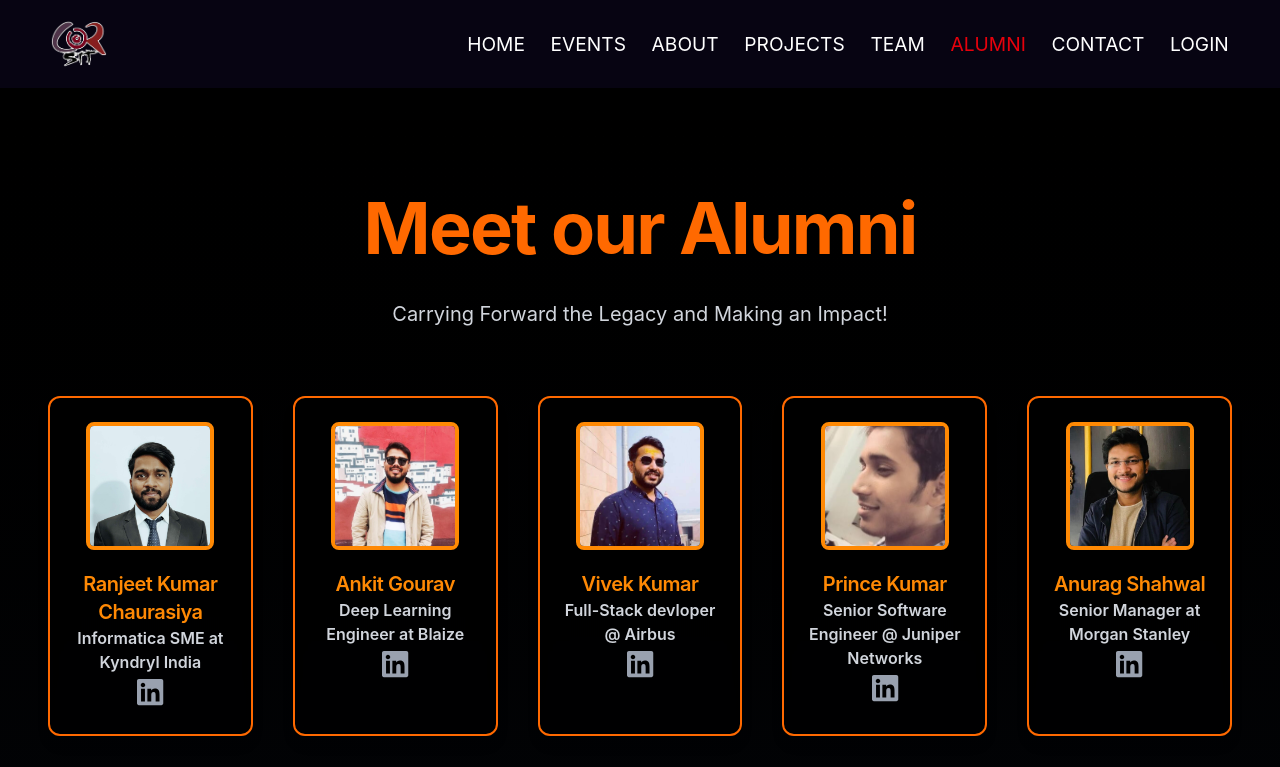
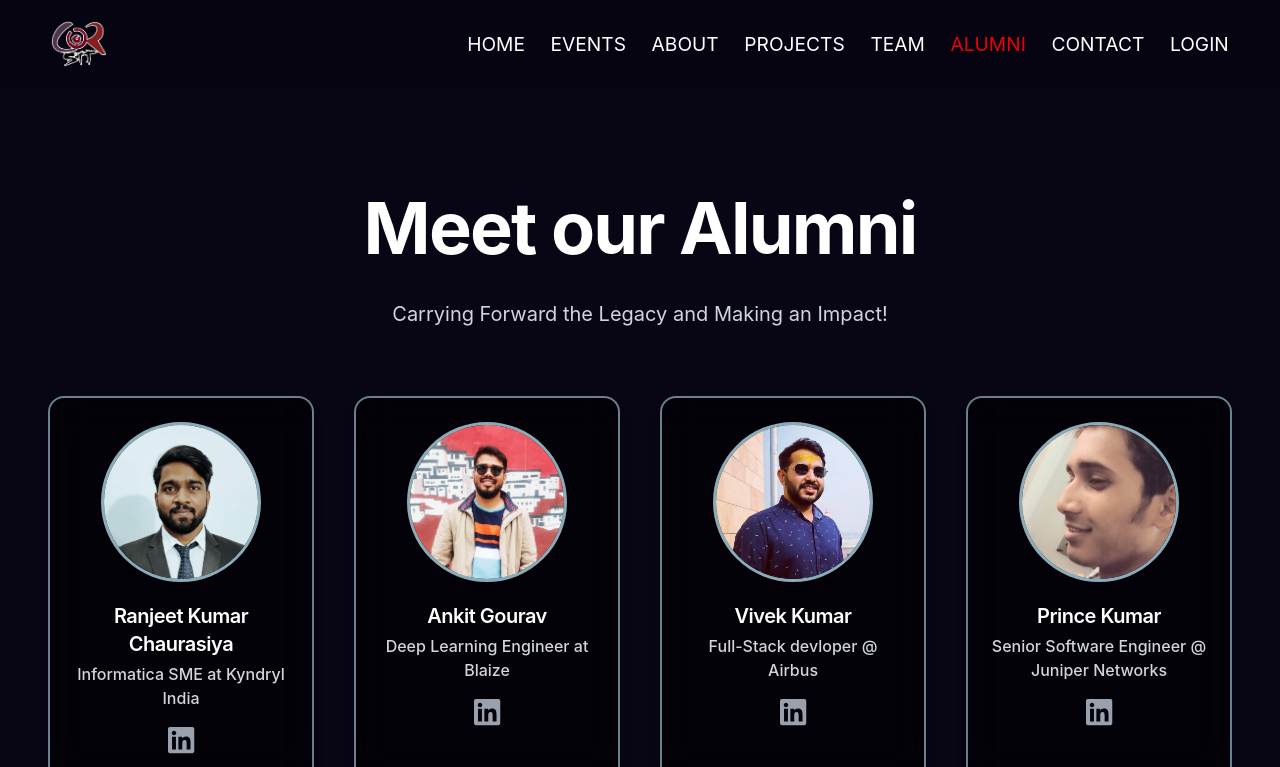
Before and after one commit to jishkhar/Corsit-O, a React (Vite) app: page /alumni in a window 1280 px wide. Shown: the top 767 px of the page. Built offline with nearby package versions, Linux system fonts and the light colour scheme.

Commit message:
add alumni

```diff
--- a/src/components/Alumni/Alumni.jsx
+++ b/src/components/Alumni/Alumni.jsx
@@ -450,26 +450,33 @@ const people = [
 
 export default function Alumni() {
   return (
-    <div className="py-20 sm:py-40 bg-gradient-to-b from-black via-gray-800 to-gray-900 text-white">
+    <div className="py-20 sm:py-40 bg-[#080514] text-white">
       <div className="pt-8 mx-auto max-w-screen-2xl px-8 lg:px-12 flex flex-col items-center text-center">
         <div className="max-w-3xl">
-          <h2 className="text-6xl font-bold tracking-tight sm:text-7xl text-orange-500">
+          <h2 className="text-6xl font-bold tracking-tight sm:text-7xl ">
             Meet our Alumni
           </h2>
           <p className="mt-8 text-xl leading-9 text-gray-300">
             Carrying Forward the Legacy and Making an Impact!
           </p>
         </div>
+
+
+
+
+
         <ul
           role="list"
-          className="mt-16 grid grid-cols-1 sm:grid-cols-2 md:grid-cols-3 lg:grid-cols-4 xl:grid-cols-5 gap-10"
+          className="mt-16 grid grid-cols-1 sm:grid-cols-2 md:grid-cols-3 lg:grid-cols-4 xl:grid-cols-4 gap-10"
         >
           {people.map((person, i) => (
             <li
               key={i}
-              className="flex flex-col items-center text-center rounded-xl py-6 px-4 border-2 border-orange-500 bg-black/60 backdrop-blur-md shadow-lg hover:shadow-orange-500/50 transition-all duration-300"
+              className="flex flex-col items-center text-center rounded-2xl py-6 px-5 border-[2px] bg-black/60
+      backdrop-blur-xl min-h-80 border-[rgba(173,216,230,0.6)] shadow-lg
+      transition-all duration-300 hover:shadow-[0_0_15px_rgba(173,216,230,0.6)]"
             >
-              <div className="w-32 h-32 rounded-lg overflow-hidden border-4 border-orange-400 shadow-md">
+              <div className="w-40 h-40 rounded-full overflow-hidden border-[3px] shadow-md border-[rgba(173,216,230,0.8)]">
                 <img
                   className="w-full h-full object-cover"
                   src={person.ima}
@@ -477,17 +484,18 @@ export default function Alumni() {
                 />
               </div>
               <div className="mt-5">
-                <h3 className="text-xl font-semibold leading-7 tracking-tight text-orange-400">
+                <h3 className="text-xl font-semibold leading-7 tracking-tight text-white mb-1">
                   {person.name}
                 </h3>
-                <p className="text-md font-semibold leading-6 text-gray-300">
+                <p className="text-md font-medium leading-6 text-gray-300 mb-3">
                   {person.role}
                 </p>
                 <a
                   href={person.linkedin}
                   target="_blank"
                   rel="noreferrer"
-                  className="text-3xl mt-3 text-gray-400 hover:text-orange-500 transition-colors duration-300"
+                  className="text-3xl text-gray-400 hover:text-blue-400 transition-transform
+                  duration-300 hover:scale-110 hover:rotate-6"
                 >
                   <FontAwesomeIcon icon={faLinkedin} />
                 </a>
@@ -495,6 +503,13 @@ export default function Alumni() {
             </li>
           ))}
         </ul>
+
+
+
+
+
+
+
       </div>
     </div>
   );
```
